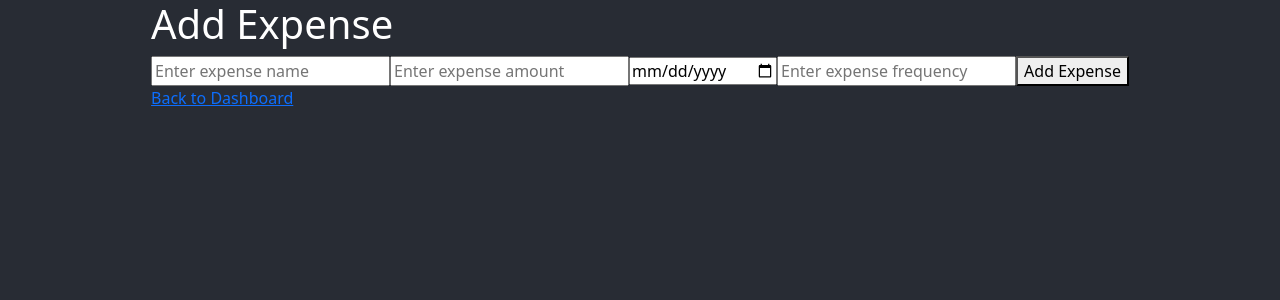
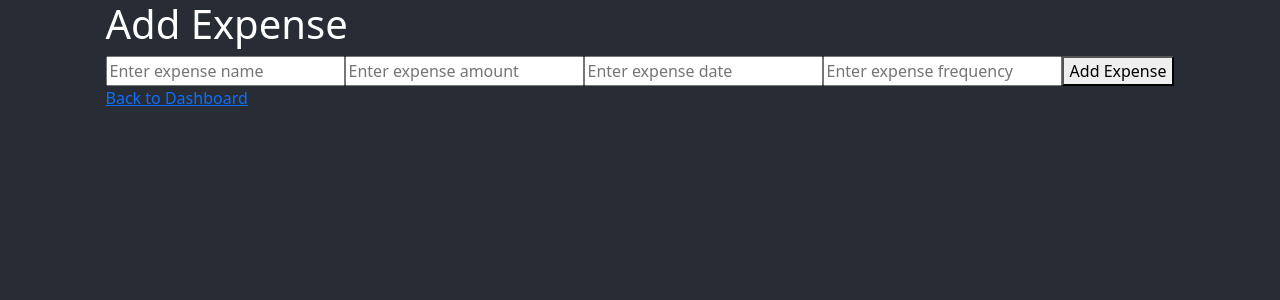
Before and after one commit to asoto225/income-helper, a React (Vite) app in the folder client/: page /addExpense in a window 1280 px wide. Shown: the top 300 px of the page. Built offline with nearby package versions, Linux system fonts and the light colour scheme.

Commit message:
added biweekly feature for the totals

```diff
--- a/client/src/components/addExpense.jsx
+++ b/client/src/components/addExpense.jsx
@@ -1,4 +1,6 @@
 import React from "react";
+import DatePicker from "react-datepicker";
+import "react-datepicker/dist/react-datepicker.css";
 import { useState } from "react";
 import { useMutation } from "@apollo/client";
 import { ADD_EXPENSE } from "../utils/mutations";
@@ -36,6 +38,13 @@ const AddExpense = () => {
         }
     };
 
+    const handleDateChange = (date) => {
+        setExpenseInfo({
+            ...expenseInfo,
+            expenseDate: date,
+        });
+    };
+
     const handleChange = (event) => {
         const { name, value } = event.target;
         setExpenseInfo({
@@ -63,12 +72,12 @@ const AddExpense = () => {
                     onChange={handleChange}
                 />
                 {/* need to fix so that the date renders properly, maybe in the models? */}
-                <input
+                <DatePicker
                     name="expenseDate"
-                    type="date"
-                    placeholder="Enter expense date MM/DD/YYYY"
-                    value={expenseInfo.expenseDate}
-                    onChange={handleChange}
+                    selected={expenseInfo.expenseDate}
+                    onChange={handleDateChange}
+                    placeholderText="Enter expense date"
+                    dateFormat="MM/dd/yyyy"
                 />
                 <input
                     name="expenseFrequency"
--- a/client/src/components/dashboard.jsx
+++ b/client/src/components/dashboard.jsx
@@ -31,8 +31,16 @@ const Dashboard = () => {
     const expense = user.expenses;
     console.log(expense, 'expense');
 
-    const totalIncome = income.reduce((total, income) => total + income.incomeAmount, 0);
-    const totalExpense = expense.reduce((total, expense) => total + expense.expenseAmount, 0);
+    // calculates total income, also adjusts biweekly income to monthly income by multiplying by 2 for biweekly frequency.
+    const totalIncome = income.reduce((total, income) => {
+        const adjustedAmount = income.incomeFrequency === "biweekly" ? income.incomeAmount * 2 : income.incomeAmount;
+        return total + adjustedAmount;
+    } , 0);
+    // calculates total expenses, also adjusts biweekly expenses to monthly expenses by multiplying by 2 for biweekly frequency.
+    const totalExpense = expense.reduce((total, expense) => {
+        const adjustedAmount = expense.expenseFrequency === "biweekly" ? expense.expenseAmount * 2 : expense.expenseAmount;
+        return total + adjustedAmount;
+    }, 0);
 
     return (
         <div>
@@ -83,19 +91,19 @@ const Dashboard = () => {
                 ))}
             </div>
             <div>
-                <h2>Total Income:</h2>
+                <h2>Total Monthly Income:</h2>
                 <div>
                     {totalIncome}
                 </div>
             </div>
             <div>
-                <h2>Total Expenses:</h2>
+                <h2>Total Monthly Expenses:</h2>
                 <div>
                     {totalExpense}
                 </div>
             </div>
             <div>
-                <h2>Net Income:</h2>
+                <h2>Monthly Net Income:</h2>
                 <div>
                     {totalIncome - totalExpense}
                 </div>
```
